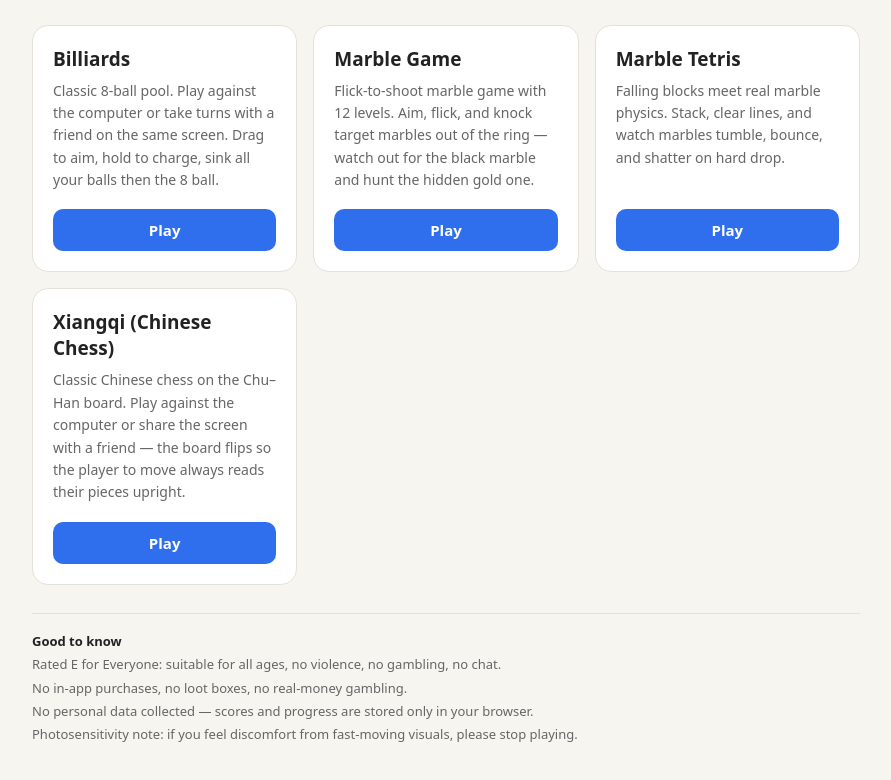
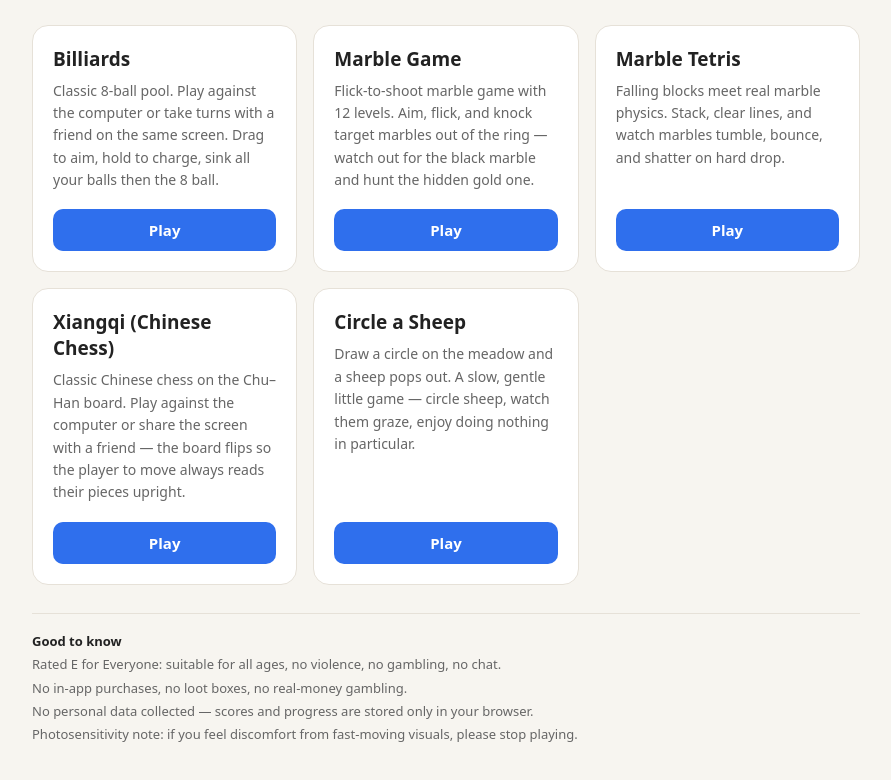
Before and after one commit to Linrstudio/games, a plain HTML site: page index.html in a window 1280 px wide. Shown: the part 94-874 px from the top of the page, without its empty margins (194-1085 px from the left). Drawn offline with Linux system fonts and the light colour scheme.

Commit message:
Games hub: add Circle a Sheep entry (5th card, bilingual)

```diff
--- a/index.html
+++ b/index.html
@@ -56,6 +56,11 @@
       <p data-i18n="xiangqiDesc">Classic Chinese chess on the Chu–Han board. Play against the computer or share the screen with a friend — the board flips so the player to move always reads their pieces upright.</p>
       <a class="play" href="https://app.qingyinhui.com/app/xiangqi/" data-i18n="play">Play</a>
     </section>
+    <section class="card">
+      <h2 data-i18n="sheepName">Circle a Sheep</h2>
+      <p data-i18n="sheepDesc">Draw a circle on the meadow and a sheep pops out. A slow, gentle little game — circle sheep, watch them graze, enjoy doing nothing in particular.</p>
+      <a class="play" href="https://app.qingyinhui.com/app/sheep-meadow/" data-i18n="play">Play</a>
+    </section>
   </main>
 
   <footer>
@@ -80,6 +85,8 @@ var I18N = {
     marbleTetrisDesc: "Falling blocks meet real marble physics. Stack, clear lines, and watch marbles tumble, bounce, and shatter on hard drop.",
     xiangqiName: "Xiangqi (Chinese Chess)",
     xiangqiDesc: "Classic Chinese chess on the Chu\u2013Han board. Play against the computer or share the screen with a friend \u2014 the board flips so the player to move always reads their pieces upright.",
+    sheepName: "Circle a Sheep",
+    sheepDesc: "Draw a circle on the meadow and a sheep pops out. A slow, gentle little game \u2014 circle sheep, watch them graze, enjoy doing nothing in particular.",
     play: "Play",
     complianceTitle: "Good to know",
     c1: "Rated E for Everyone: suitable for all ages, no violence, no gambling, no chat.",
@@ -98,6 +105,8 @@ var I18N = {
     marbleTetrisDesc: "俄罗斯方块 + 真实弹珠物理。堆叠消行，弹珠会滚动、弹跳，硬降时还会震散。",
     xiangqiName: "中国象棋",
     xiangqiDesc: "楚河汉界，一盘好棋。可人机对弈，也可同屏双人对弈，轮到谁棋盘就翻向谁。",
+    sheepName: "圈一只羊",
+    sheepDesc: "在草地上画个圈，一只羊就冒出来了。慢慢悠悠的小游戏：圈羊、看它们吃草，什么都不急。",
     play: "开始玩",
     complianceTitle: "须知",
     c1: "适合所有年龄（Rated E for Everyone，无暴力、无赌博、无聊天）。",
```
